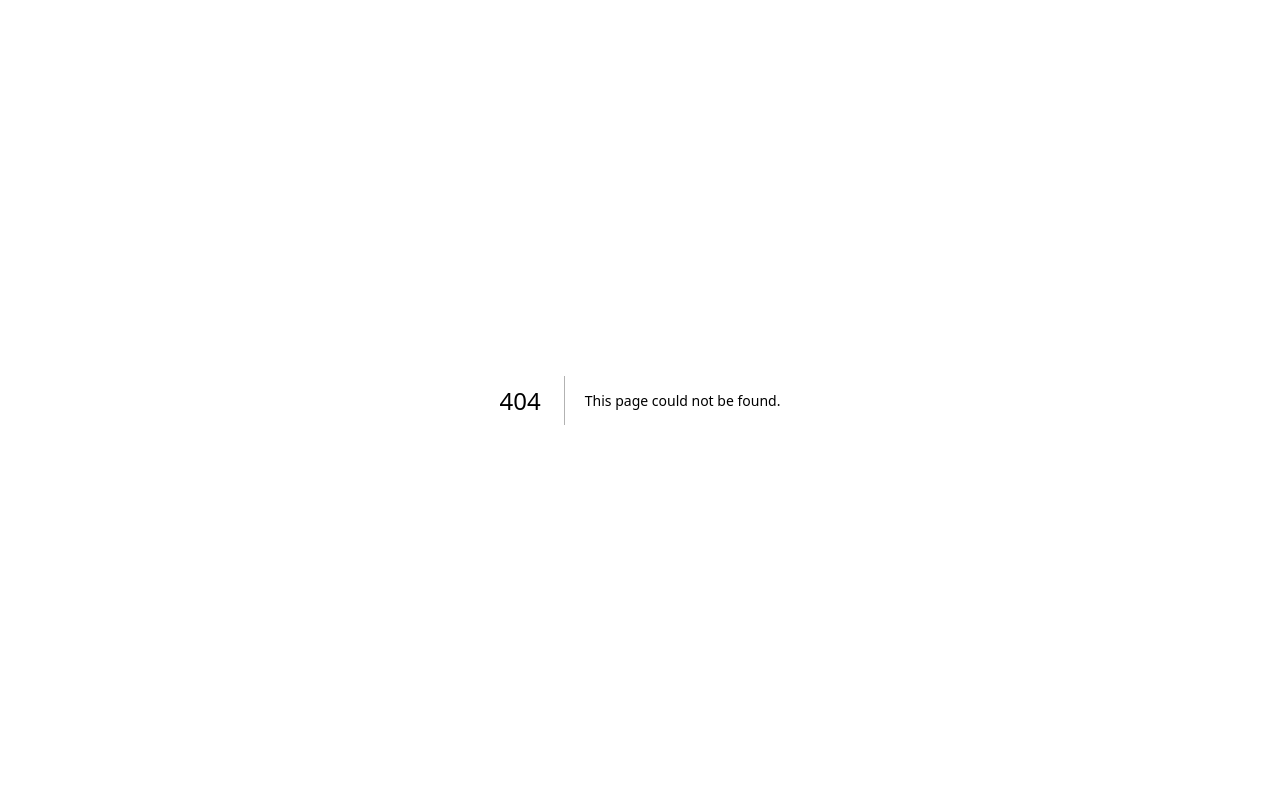
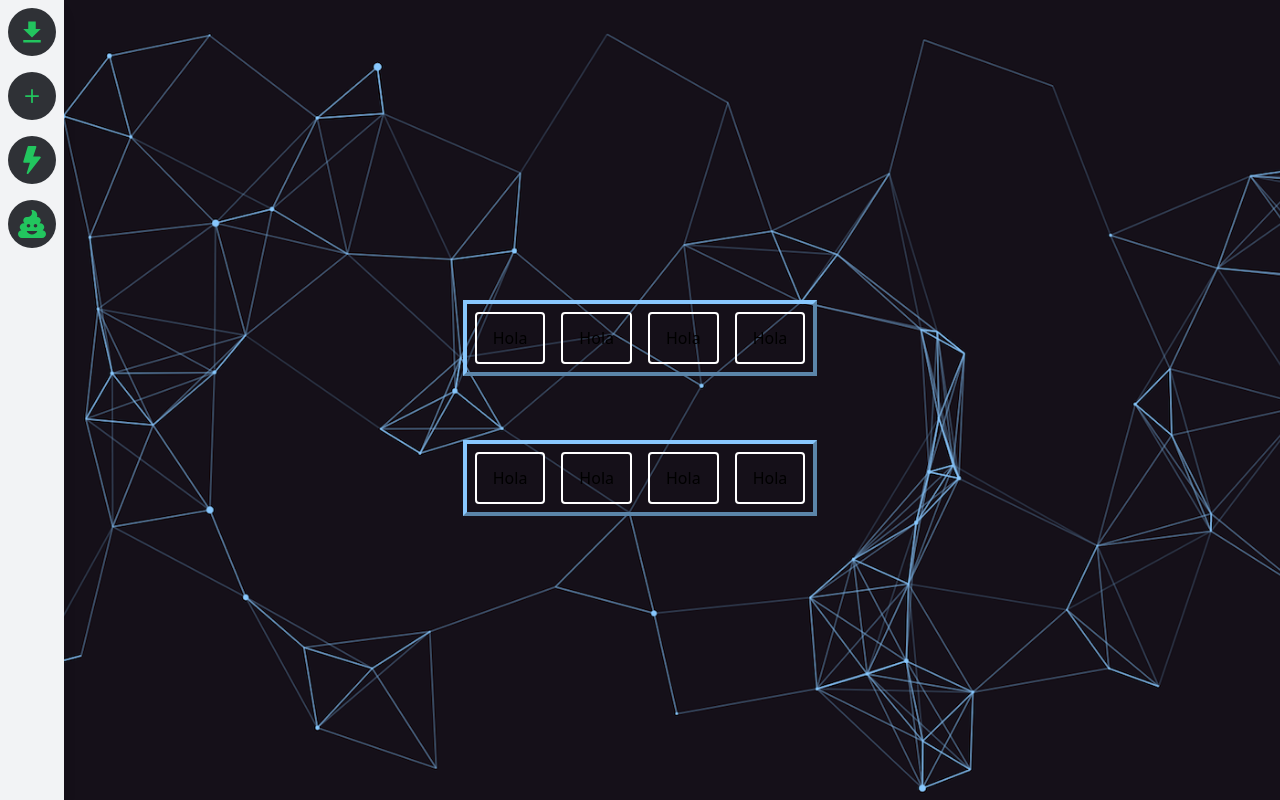
Before and after one commit to Separatehhh23/InnovaSchool, a Next.js app: page /downloads/downloads in a window 1280 px wide. Before the commit this address had no page. Built offline with nearby package versions, Linux system fonts and the light colour scheme.

Commit message:
Added dowload page

```diff
--- a/src/app/page.tsx
+++ b/src/app/page.tsx
@@ -1,17 +1,14 @@
 import React from 'react';
 import SideBar from '@/components/SideBar';
 import styles from '../styles/Page.module.scss';
-
-
 
 function App() {
   return (
       <div className={styles.container}>
         <div className='flex'>
           <SideBar />
-          <>
-            <h1 className={styles.title}>InnovaSchool</h1>
-          </>
+
+          <h1 className={styles.title}>InnovaSchool</h1>
         </div>
       </div>
   );
--- a/src/components/SideBar.tsx
+++ b/src/components/SideBar/SideBar.tsx
@@ -1,10 +1,13 @@
 import { BsPlus, BsFillLightningFill, BsGearFill } from 'react-icons/bs';
 import { FaFire, FaPoo } from 'react-icons/fa';
+import { FiGithub } from 'react-icons/fi';
+import { IoMdDownload } from 'react-icons/io'
 import { ReactNode } from 'react';
 
 type SideBarIconProps = {
   icon: ReactNode;
   text?: string;
+  link?:string;
 };
 
 const SideBar = () => {
@@ -13,7 +16,7 @@ const SideBar = () => {
                     flex flex-col
                     bg-gray-100 text-gray-900 shadow-lg
                     dark:bg-gray-900 dark:text-white">
-      <SideBarIcon icon={<FaFire size="28" />} text="Fire" />
+      <SideBarIcon icon={<IoMdDownload size="28" />} text="Downloads" link="/downloads/downloads" />
       <SideBarIcon icon={<BsPlus size="28" />} text="Plus" />
       <SideBarIcon icon={<BsFillLightningFill size="28" />} text="Lightning" />
       <SideBarIcon icon={<FaPoo size="28" />} text="Poo" />
@@ -21,13 +24,15 @@ const SideBar = () => {
   );
 };
 
-const SideBarIcon = ({ icon, text }: SideBarIconProps) => (
+const SideBarIcon = ({ icon, text, link }: SideBarIconProps) => (
+  <a href={link}>
     <div className="sidebar-icon group">
       {icon}
       <span className="sidebar-tooltip group-hover:scale-100">
         {text}
       </span>
     </div>
+  </a>
 );
 
 export default SideBar;
--- /dev/null
+++ b/src/components/SideBar/index.tsx
@@ -0,0 +1 @@
+export { default } from './SideBar';
--- /dev/null
+++ b/src/pages/downloads/DownloadPage.module.scss
@@ -0,0 +1,47 @@
+$bg-color: #151019;
+$accent-color: #88C7FD;
+
+.container {
+  display: flex;
+  flex-direction: column;
+  align-items: center;
+  height: 100vh;
+  background-image: url('../../../public/images/bg.png');
+  background-size: cover;
+  margin: 0px;
+  overflow: hidden;
+  place-items: center;
+  justify-content: space-evenly;
+}
+
+.heading {
+  color: white;
+  font-size: 2rem;
+  margin: 0px;
+  padding: 20px;
+  font-weight: 400;
+  text-align: center;
+}
+
+.text {
+  font-size: 1.2rem;
+}
+
+.buttonContainer {
+  margin-top: 1rem;
+}
+
+.button {
+  margin: 0.5rem;
+  padding: 0.75rem 1rem;
+  font-size: 1rem;
+  border: 2px solid #ffffff;
+  outline: none;
+  border-radius: 0.25rem; /* Add rounded corners */
+}
+
+.list {
+    display: inline-flex;
+    border: 4px outset $accent-color;
+    vertical-align: top;
+}
--- /dev/null
+++ b/src/pages/downloads/downloads.tsx
@@ -0,0 +1,42 @@
+import React from 'react';
+import SideBar from '@/components/SideBar/SideBar';
+import styles from './DownloadPage.module.scss';
+import layout from '../../app/layout';
+
+function downloads() {
+    layout;
+    return (
+        <div className={styles.container}>
+            <div className='flex'>
+                <SideBar />
+                <div className={`${styles.buttonContainer} flex flex-col space-y-16`}>
+                    <ButtonGrid />
+                    <ButtonGrid />
+                </div>
+            </div>
+        </div>
+    );
+};
+
+const ButtonGrid = () => {
+    return (
+        <ul className={styles.list}>
+            <GridButton />
+            <GridButton />
+            <GridButton />
+            <GridButton />
+        </ul>
+    );
+}
+
+function GridButton() {
+    return (
+        <li>
+            <a href="">
+                <button className={styles.button}>Hola</button>
+            </a>
+        </li>
+    );
+}
+
+export default downloads;
--- a/src/styles/Page.module.scss
+++ b/src/styles/Page.module.scss
@@ -1,4 +1,5 @@
 $bg-color: #151019;
+$accent-color: #88C7FD;
 
 .container {
   display: flex;
@@ -46,7 +47,7 @@ $bg-color: #151019;
   padding: 20px;
   font-weight: 400;
   text-align: center;
-  border: 4px outset #88C7FD;
+  border: 4px outset $accent-color;
   border-radius: 16px;
   background: linear-gradient(90deg, #ff0000, #ff00f3, #0033ff, #ff0077);
   background-size: 400%;
```
Also changed, not shown: src/hooks/useDarkMode.jsx (deleted, +0 -42 lines). Lines whose indentation alone changed are shown as unchanged.
